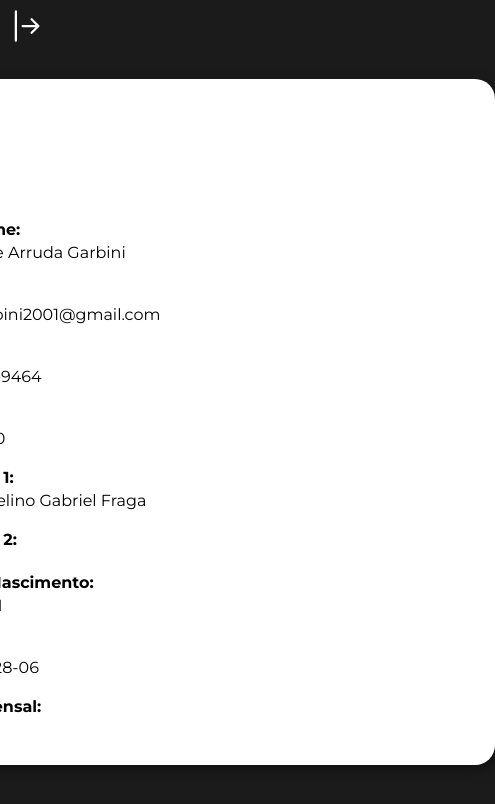
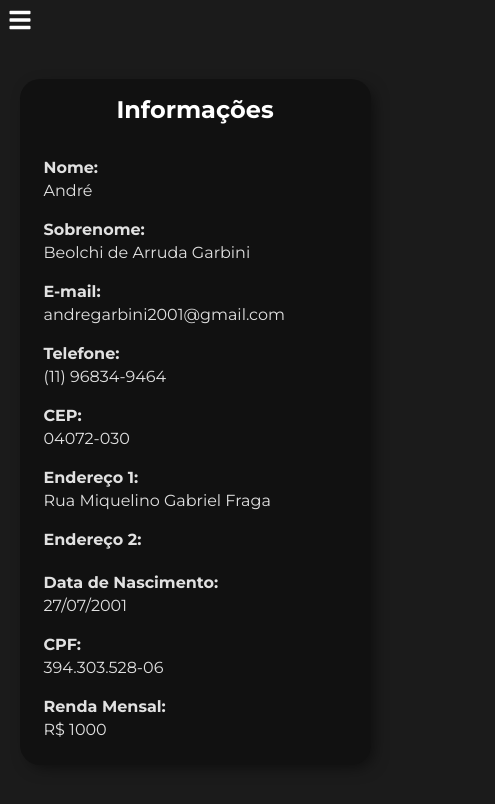
Before and after one commit to andrebeolchi/VentureLabs, a React (Create React App) app: page /cliente/1 in a window 390 px wide. Shown: the top 804 px of the page, 495 px wide, since content can reach past the window. Built offline with nearby package versions, Linux system fonts and the light colour scheme; data requests are answered from the project's data file.

Commit message:
Finalizando Responsividades

```diff
--- a/data/db.json
+++ b/data/db.json
@@ -272,6 +272,19 @@
       "cpf": "394.303.528-06",
       "renda": "R$ 9050",
       "id": 6
+    },
+    {
+      "nome": "André Beolchi de",
+      "sobrenome": "Garbini",
+      "email": "andregarbini2001@gmail.com",
+      "tel": "(11) 96834-9464",
+      "cep": "04072-030",
+      "endereco1": "Rua Miquelino Gabriel Fraga",
+      "endereco2": "Rua Miquelino Gabriel Fraga",
+      "dataNascimento": "28/02/2003",
+      "cpf": "777.526.700-30",
+      "renda": "R$ 5000",
+      "id": 7
     }
   ]
 }
--- a/src/components/lista_clientes/ClientesElements.js
+++ b/src/components/lista_clientes/ClientesElements.js
@@ -88,16 +88,17 @@ export const DataWrapper = styled.div`
     display: flex;
     flex-direction: column;
     padding: 16px;
-    background-color: ${Color.white};
+    background-color: ${Color.darkBlack};
     border-radius: 20px;
-    min-width: 600px;
-    width: fit-content;
+    width: 500px;
 
     -webkit-box-shadow: 5px 5px 15px -3px rgba(0,0,0,0.5);
     box-shadow: 5px 5px 15px -3px rgba(0,0,0,0.5);
 
+    color: ${Color.gray};
+
     @media screen and (max-width: 768px){
-        width: 80%;
+        width: 90%;
     }
 `
 
--- a/src/pages/Cliente.js
+++ b/src/pages/Cliente.js
@@ -3,7 +3,7 @@ import { useParams } from 'react-router-dom'
 import SideBar from '../components/sidebar'
 import Dados from '../components/lista_clientes/Dados'
 import {Content} from '../components/global/Styled'
-import {BsArrowBarRight} from 'react-icons/bs'
+import {FaBars} from 'react-icons/fa'
 import {OpenIcon} from '../components/sidebar/SideBarElements'
 
 const Cliente = () => {
@@ -20,7 +20,7 @@ const Cliente = () => {
             <Content>
                 <SideBar isOpen={isOpen} toggle={toggle}/>
                 <OpenIcon onClick={toggle}>
-                    <BsArrowBarRight style={{fontSize:"36px"}}/>
+                    <FaBars style={{fontSize:"24px"}}/>
                 </OpenIcon>
                 <Dados id={id ? Number.parseInt(id, 10) : null}/>
             </Content>
--- a/src/pages/Clientes.js
+++ b/src/pages/Clientes.js
@@ -2,7 +2,7 @@ import React, {useState} from 'react'
 import SideBar from '../components/sidebar'
 import ListaClientes from '../components/lista_clientes'
 import {Content} from '../components/global/Styled'
-import {BsArrowBarRight} from 'react-icons/bs'
+import {FaBars} from 'react-icons/fa'
 import {OpenIcon} from '../components/sidebar/SideBarElements'
 
 const Clientes = () => {
@@ -17,7 +17,7 @@ const Clientes = () => {
             <Content>
                 <SideBar isOpen={isOpen} toggle={toggle}/>
                 <OpenIcon onClick={toggle}>
-                    <BsArrowBarRight style={{fontSize:"36px"}}/>
+                    <FaBars style={{fontSize:"24px"}}/>
                 </OpenIcon>
                 <ListaClientes/>
             </Content>
--- a/src/pages/cadastro.js
+++ b/src/pages/cadastro.js
@@ -1,6 +1,6 @@
 import React, {useState} from 'react'
 import SideBar from '../components/sidebar'
-import {BsArrowBarRight} from 'react-icons/bs'
+import {FaBars} from 'react-icons/fa'
 import {OpenIcon} from '../components/sidebar/SideBarElements'
 import Form from '../components/form'
 import {Content} from '../components/global/Styled'
@@ -17,7 +17,7 @@ const Index = () => {
             <Content>
                 <SideBar isOpen={isOpen} toggle={toggle}/>
                 <OpenIcon onClick={toggle}>
-                    <BsArrowBarRight style={{fontSize:"36px"}}/>
+                    <FaBars style={{fontSize:"24px"}}/>
                 </OpenIcon>
                 <Form/>
             </Content>
```
